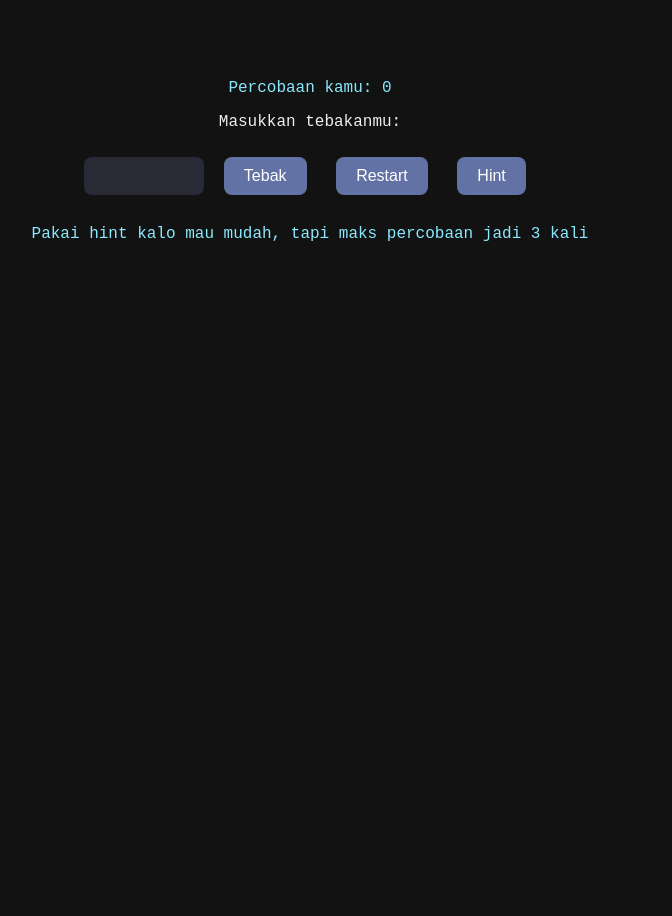
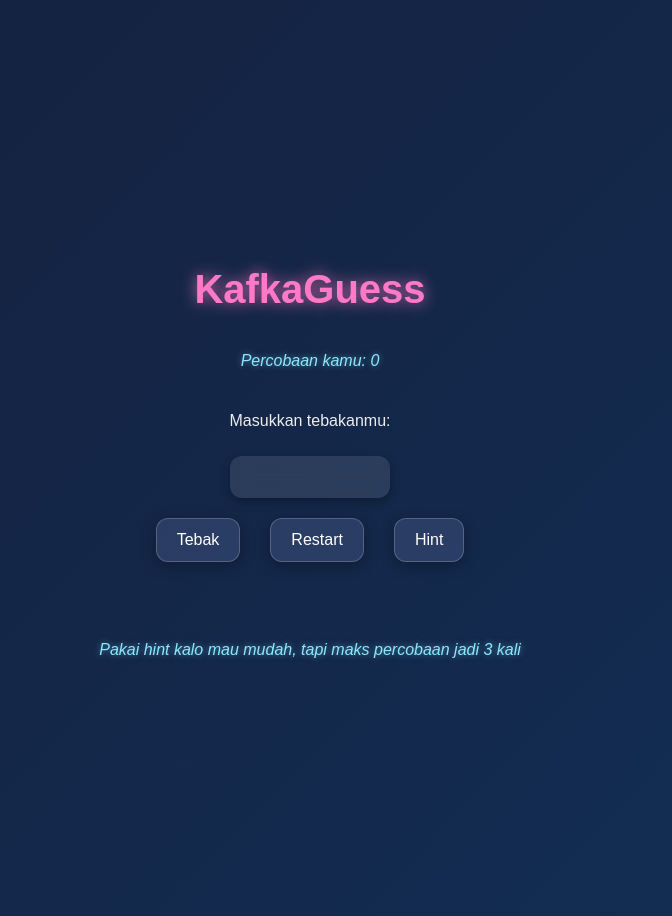
Before and after one commit to Beng256/mini-js, a plain HTML site: page game.html in a window 1280 px wide. Shown: the whole page, without its empty margins (330-1002 px from the left). Before the commit the page ends 800 px from the top, so only its background shows below. Drawn offline with Linux system fonts and the light colour scheme.

Commit message:
new theme

```diff
--- a/game.html
+++ b/game.html
@@ -6,13 +6,16 @@
   <link rel="stylesheet" href="style.css">
 </head>
 <body>
-  <h1 id="gameTitle"></h1>
+  <h1>KafkaGuess</h1>
   <p id="numTry"></p>
   <p>Masukkan tebakanmu:</p>
   <input type="number" id="guessInput" min="1">
-  <button id="btnGuess" onclick="checkGuess()">Tebak</button>
-  <button onclick="restartGame()">Restart</button>
-  <button id="hintBtn" onclick="hint()">Hint</button>
+  <div class="btn-container">
+    <button id="btnGuess" onclick="checkGuess()">Tebak</button>
+    <button onclick="restartGame()">Restart</button>
+    <button id="hintBtn" onclick="hint()">Hint</button>
+  </div>
+
   <p id="message"></p>
   <p id="hint"></p>
 
--- a/style.css
+++ b/style.css
@@ -1,49 +1,87 @@
 body {
-  background-color: #121212;
+  background: linear-gradient(135deg, #1a1a2e, #16213e, #0f3460);
+  background-size: 300% 300%;
+  animation: gradientMove 15s ease infinite;
   color: #eeeeee;
-  font-family: "Fira Code", monospace;
+  font-family: "Poppins", sans-serif;
   text-align: center;
   padding: 50px;
+  min-height: 100vh;
+  display: flex;
+  flex-direction: column;
+  align-items: center;
+  justify-content: center;
+  gap: 10px; /* jarak antar elemen di body */
+}
+
+
+@keyframes gradientMove {
+  0% { background-position: 0% 50%; }
+  50% { background-position: 100% 50%; }
+  100% { background-position: 0% 50%; }
 }
 
 h1 {
   color: #ff79c6;
   margin-bottom: 20px;
+  font-size: 2.5rem;
+  text-shadow: 0 0 15px rgba(255, 121, 198, 0.8);
 }
 
+/* Input number */
 input[type="number"] {
-  padding: 10px;
+  padding: 12px 20px;
+  background: rgba(255, 255, 255, 0.1);
+  color: #fff;
+  width: 120px;
+  text-align: center;
   border: none;
-  border-radius: 8px;
-  background-color: #282a36;
-  color: #fff;
-  width: 100px;
-  text-align: center;
+  border-radius: 12px;
   font-size: 1rem;
+  backdrop-filter: blur(10px);
+  box-shadow: 0 4px 10px rgba(0,0,0,0.3);
+  transition: all 0.3s ease;
 }
 
 button {
-  padding: 10px 20px;
+  display: inline-flex;
+  justify-content: center;
+  align-items: center;
   margin: 10px;
+  padding: 12px 20px;
   border: none;
-  border-radius: 8px;
-  background-color: #6272a4;
-  color: #fff;
+  border-radius: 12px;
   font-size: 1rem;
   cursor: pointer;
-  transition: background 0.3s ease;
+  transition: all 0.3s ease;
+  background: rgba(98, 114, 164, 0.3);
+  color: #fff;
+  backdrop-filter: blur(10px);
+  border: 1px solid rgba(255,255,255,0.2);
+  box-shadow: 0 4px 15px rgba(0,0,0,0.3);
 }
 
 button:hover {
-  background-color: #44475a;
+  background: rgba(255, 121, 198, 0.4);
+  transform: translateY(-3px);
 }
 
+.btn-container {
+  display: flex;
+  flex-direction: row;
+  justify-content: center;
+  gap: 10px;
+}
 #message {
   margin-top: 20px;
   font-size: 1.2rem;
+  color: #f1fa8c;
+  text-shadow: 0 0 8px rgba(241, 250, 140, 0.6);
 }
 
 #hint, #numTry {
   margin-top: 10px;
   color: #8be9fd;
+  font-style: italic;
+  text-shadow: 0 0 6px rgba(139, 233, 253, 0.5);
 }
```
Also changed, not shown: index.html (+6 -5 lines).
